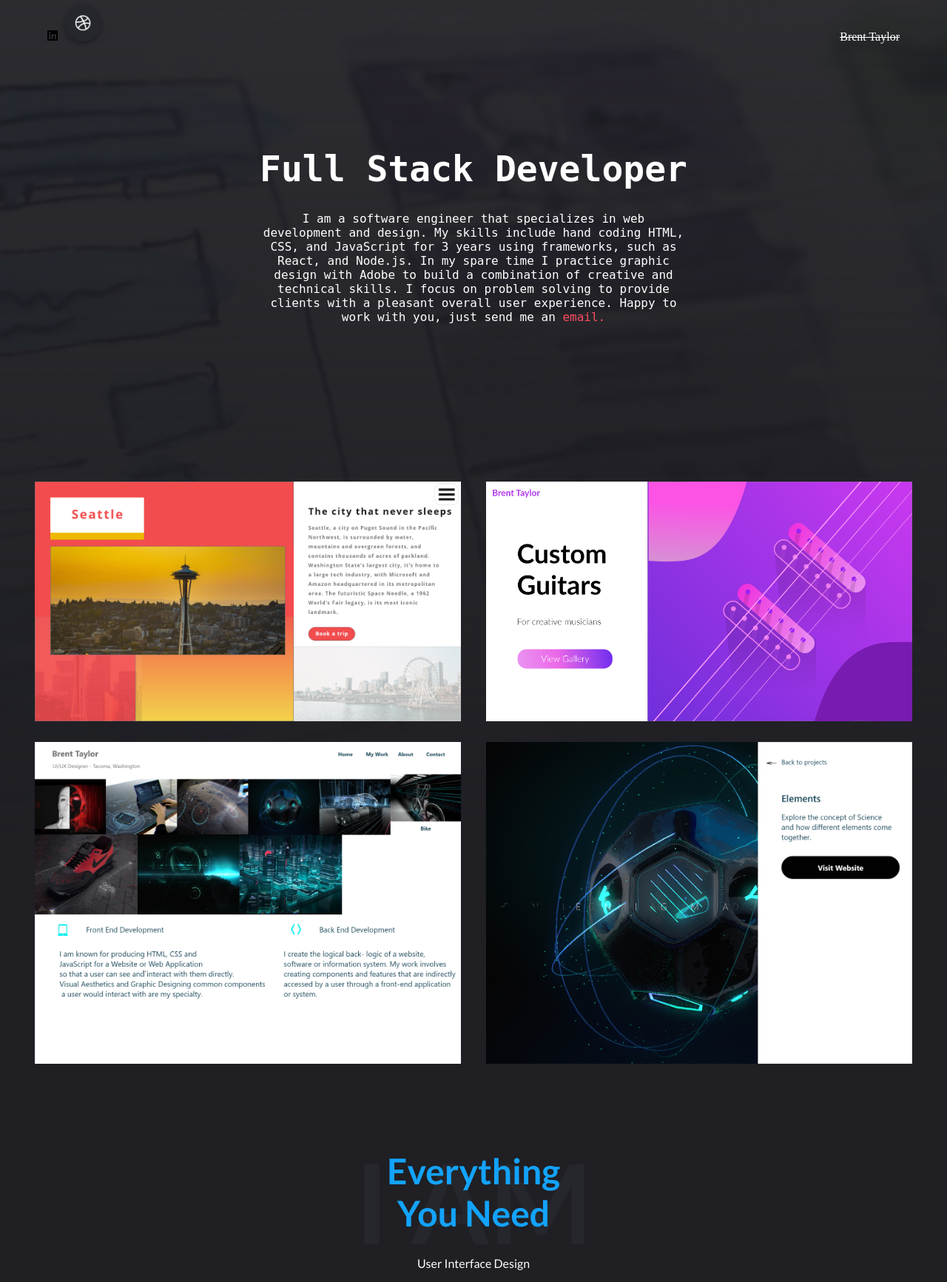
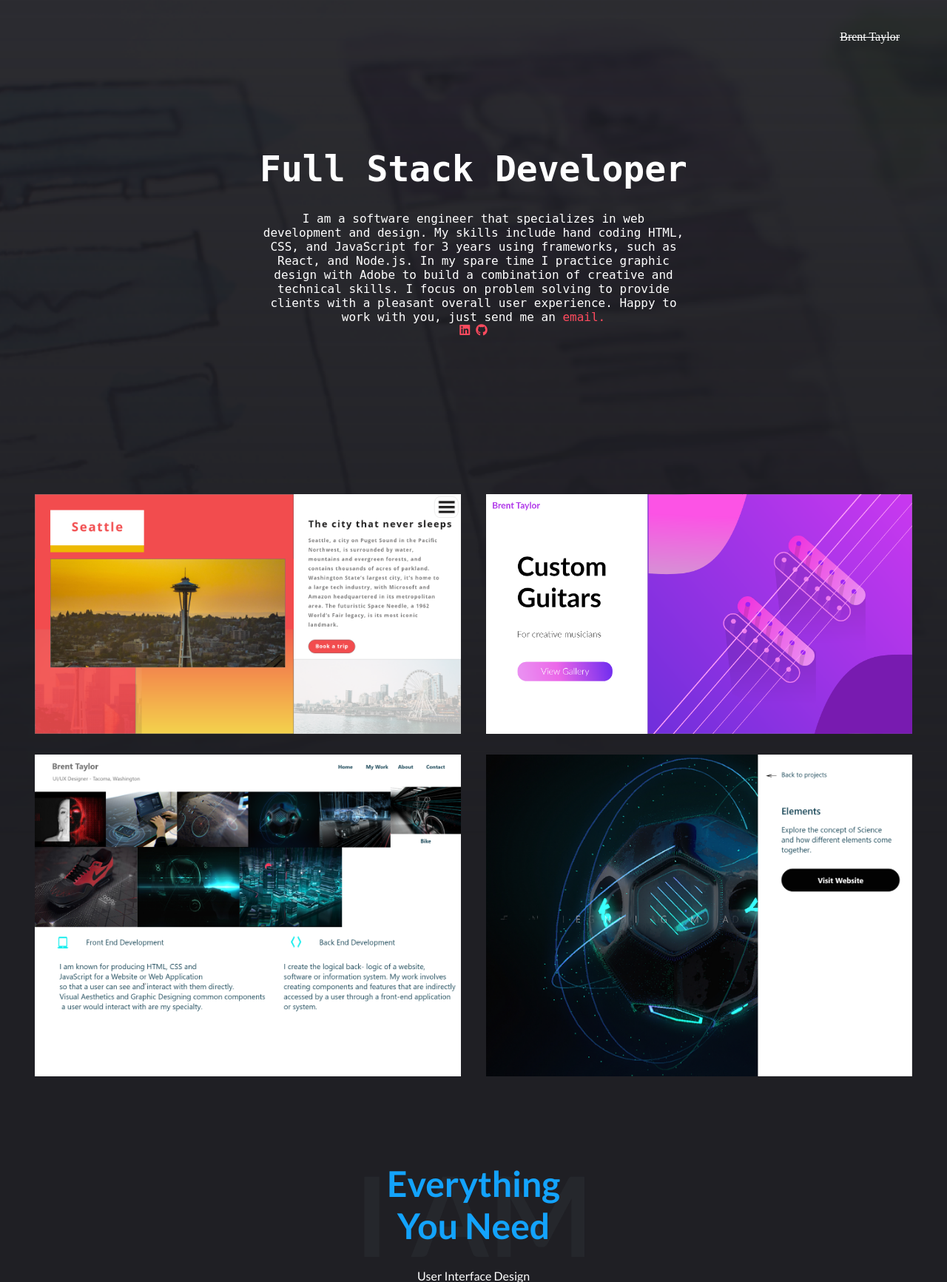
Before and after one commit to Brent253/Brent253.github.io, a PHP site: page / in a window 1280 px wide. Shown: the top 1733 px of the page at 74% size. Run offline with PHP 8.4, Linux system fonts and the light colour scheme; some libraries are stand-ins or nearby versions.

Commit message:
removed dribble logo, added social media profiles

```diff
--- a/index.html
+++ b/index.html
@@ -18,10 +18,10 @@
 
         <div class="wrapper">
             <nav class="clearfix">
-                <a href="#"><s>Brent Taylor</s></a>
+                <a href="#"><s>Brent Taylor</s></a><br>
                <div class="dropdown">
-                    <input type="image" src="images/dribbble_icon.png" alt="dribble icon" class="dropbtn" name="submit" value="submit"/>
-                   <i class="fab fa-linkedin"></i>
+<!--                    <input type="image" src="images/dribbble_icon.png" alt="dribble icon" class="dropbtn" name="submit" value="submit"/>-->
+
                    <!-- <div class="dropdown-content">
                         <a href="#">About</a>
                         <a href="#">Projects</a>
@@ -39,6 +39,12 @@
             <h1>Full Stack Developer</h1>
             <p>I am a software engineer that specializes in web development and design. My skills include hand coding HTML, CSS, and JavaScript for 3 years using frameworks, such as React, and Node.js. In my spare time I practice graphic design with Adobe to build a combination of creative and technical skills. I focus on problem solving to provide clients with a pleasant overall user experience.
             Happy to work with you, just send me an <a href="mailto:brent4994@hotmail.com?Subject=Hello%20again" target="_top">email.</a></p>
+            <a href="https://www.linkedin.com/in/brenttaylor253/">
+                   <i class="fab fa-linkedin"></i>
+                    </a>
+                    <a href="https://www.github.com/brent253">
+                   <i class="fab fa-github"></i>
+                    </a>
         </header>
 
         <div class="work">
@@ -77,6 +83,7 @@
 
         <footer>
             <p>@ 2018 Brent Taylor</p>
+
         </footer>
 
 
--- a/main.css
+++ b/main.css
@@ -122,6 +122,8 @@ header a {
 .dropdown {
     position: relative;
     display: inline-block;
+
+
 }
 
 /* Dropdown Content (Hidden by Default) */
@@ -200,7 +202,7 @@ text-align: center;
 footer {
     text-align: center;
     margin: 60px 0;
-
+   color: white;
 }
 
 footer p {
```
